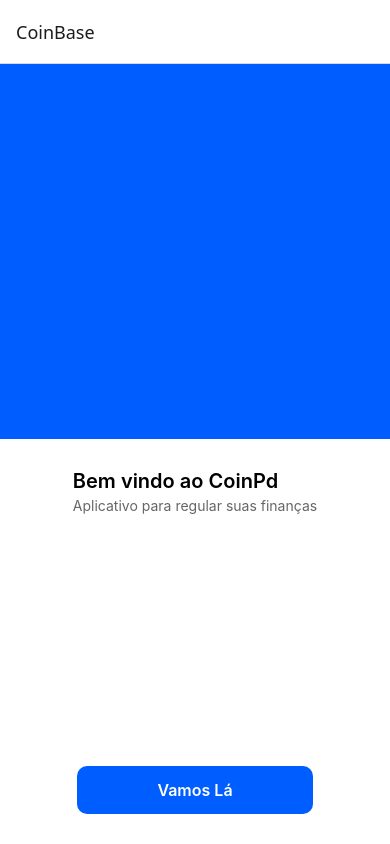
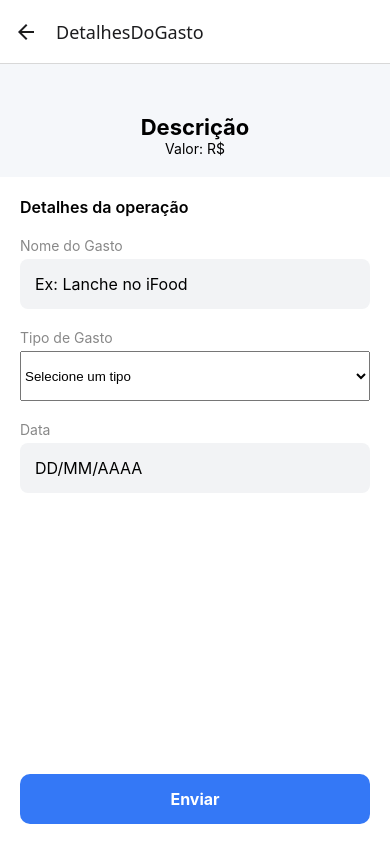
Before and after one commit to DgDavi/coinpd, a React Native app in the folder CoinPd/: screen /DetalhesDoGasto in a window 390 px wide. Built offline with nearby package versions, Linux system fonts and the light colour scheme.

Commit message:
Adicionei as páginas de adicinar valor gasto e adiconar a descrição dele.

```diff
--- a/CoinPd/App.js
+++ b/CoinPd/App.js
@@ -8,6 +8,8 @@ import AddSenha from './src/AddSenha';
 import NomeSobrenome from './src/NomeSobrenome.js';
 import TelaInicial from './src/TelaInicial.js';
 import Datas from './src/Datas.js';
+import AdicionarGasto from './src/AdicionarGasto.js';
+import DetalhesDoGasto from './src/DetalhesDoGasto.js';
 
 const Stack = createStackNavigator();
 
@@ -42,6 +44,12 @@ export default function App() {
         <Stack.Screen name="Datas"
         component={Datas}
         />
+        <Stack.Screen name="AdicionarGasto"
+        component={AdicionarGasto}
+        />
+        <Stack.Screen name="DetalhesDoGasto"
+        component={DetalhesDoGasto}
+        />
       </Stack.Navigator>
     </NavigationContainer>
   );
--- a/CoinPd/package.json
+++ b/CoinPd/package.json
@@ -10,6 +10,7 @@
   },
   "dependencies": {
     "@expo/metro-runtime": "~5.0.4",
+    "@react-native-picker/picker": "^2.11.0",
     "@react-navigation/native": "^7.1.9",
     "@react-navigation/native-stack": "^7.3.13",
     "@react-navigation/stack": "^7.3.2",
--- /dev/null
+++ b/CoinPd/src/AdicionarGasto.js
@@ -0,0 +1,112 @@
+import React, { useState } from "react";
+import {
+  View,
+  Text,
+  TextInput,
+  TouchableOpacity,
+  StyleSheet,
+  SafeAreaView,
+  KeyboardAvoidingView,
+  Platform,
+  ScrollView,
+  ToastAndroid,
+} from "react-native";
+
+export default ({ navigation }) => {
+  const [valor, setValor] = useState("");
+
+  return (
+    <SafeAreaView style={styles.container}>
+      <KeyboardAvoidingView
+        behavior={Platform.OS === "ios" ? "padding" : "height"}
+        style={styles.keyboardContainer}
+      >
+        <ScrollView
+          contentContainerStyle={styles.content}
+          keyboardShouldPersistTaps="handled"
+        >
+          <Text style={styles.titulo}>Adicionar valor</Text>
+
+          <View style={styles.inputContainer}>
+            <TextInput
+              style={styles.input}
+              value={valor}
+              onChangeText={setValor}
+              keyboardType="numeric"
+              placeholder="0"
+              placeholderTextColor="#ccc"
+            />
+            <Text style={styles.moeda}>R$</Text>
+          </View>
+        </ScrollView>
+
+        <View style={styles.footer}>
+          <TouchableOpacity
+            style={styles.botao}
+            onPress={() => navigation.navigate("DetalhesDoGasto", { valor })}
+            >
+            <Text style={styles.botaoTexto}>Enviar</Text>
+          </TouchableOpacity>
+        </View>
+      </KeyboardAvoidingView>
+    </SafeAreaView>
+  );
+};
+
+const styles = StyleSheet.create({
+  container: {
+    flex: 1,
+    backgroundColor: "#fff",
+  },
+  keyboardContainer: {
+    flex: 1,
+  },
+  content: {
+    flexGrow: 1,
+    justifyContent: "flex-start",
+    padding: 20,
+  },
+  titulo: {
+    fontSize: 20,
+    fontWeight: "600",
+    textAlign: "center",
+    marginVertical: 30,
+  },
+  inputContainer: {
+    flexDirection: "row",
+    alignSelf: "center",
+    alignItems: "center",
+    borderBottomWidth: 1,
+    borderColor: "#ccc",
+    paddingBottom: 10,
+    marginBottom: 20,
+  },
+  input: {
+    fontSize: 32,
+    textAlign: "right",
+    paddingRight: 10,
+    width: 100,
+    color: "#000",
+  },
+  moeda: {
+    fontSize: 32,
+    color: "#000",
+  },
+  footer: {
+    padding: 20,
+    backgroundColor: "#fff",
+  },
+  botao: {
+    backgroundColor: "#007bff",
+    paddingVertical: 15,
+    borderRadius: 10,
+    alignItems: "center",
+  },
+  botaoTexto: {
+    color: "#fff",
+    fontSize: 18,
+  },
+  botaoVoltar: {
+    marginBottom: 20,
+  },
+});
--- /dev/null
+++ b/CoinPd/src/DetalhesDoGasto.js
@@ -0,0 +1,171 @@
+import React, { useState } from 'react';
+import { View, Text, StyleSheet, TextInput, TouchableOpacity, ScrollView } from 'react-native';
+import { Picker } from '@react-native-picker/picker';
+import { useRoute } from '@react-navigation/native';
+
+export default function DetailsOperation() {
+  const [cartaoSelecionado, setCartaoSelecionado] = useState('');
+  const [tipoGasto, setTipoGasto] = useState('');
+  const [tipoGastoOutro, setTipoGastoOutro] = useState('');
+  const [nomeGasto, setNomeGasto] = useState('');
+  const [data, setData] = useState('');
+
+  const cartoes = [
+    { id: '1', nomeCartao: 'Cartão 1:      ...3140' },
+    { id: '2', nomeCartao: 'Cartão 2:      ...3240' },
+    { id: '3', nomeCartao: 'Cartão 3:      ...3340' },
+  ];
+
+  const formatDate = (text) => {
+    const cleaned = text.replace(/\D/g, '');
+    let formatted = cleaned;
+    if (cleaned.length >= 3 && cleaned.length <= 4) {
+      formatted = cleaned.slice(0, 2) + '/' + cleaned.slice(2);
+    } else if (cleaned.length > 4) {
+      formatted = cleaned.slice(0, 2) + '/' + cleaned.slice(2, 4) + '/' + cleaned.slice(4, 8);
+    }
+    return formatted;
+  };
+
+  const { valor } = useRoute().params || {};
+
+  return (
+    <View style={styles.container}>
+      {/* Header */}
+      <View style={styles.header}>
+        <Text style={styles.headerTitle}>Descrição</Text>
+        <Text style={styles.valor}>Valor: R${valor}</Text>
+      </View>
+
+      {/* Content */}
+      <ScrollView contentContainerStyle={styles.content}>
+        <Text style={styles.sectionTitle}>Detalhes da operação</Text>
+
+        {/* Nome do Gasto */}
+        <View style={styles.field}>
+          <Text style={styles.label}>Nome do Gasto</Text>
+          <TextInput
+            style={styles.input}
+            placeholder="Ex: Lanche no iFood"
+            value={nomeGasto}
+            onChangeText={setNomeGasto}
+          />
+        </View>
+
+
+        {/* Tipo de Gasto */}
+        <View style={styles.field}>
+          <Text style={styles.label}>Tipo de Gasto</Text>
+          <View style={styles.pickerWrapper}>
+
+            {/* Ta feio mesmo e eu não seu estilizar */}
+            <Picker
+              selectedValue={tipoGasto}
+              onValueChange={(itemValue) => setTipoGasto(itemValue)}
+              style={styles.picker}
+            >
+              <Picker.Item label="Selecione um tipo" value="" />
+              <Picker.Item label="Casa"       value="Casa" />
+              <Picker.Item label="Lazer"      value="Lazer" />
+              <Picker.Item label="Transporte" value="Transporte" />
+              <Picker.Item label="Comida"     value="Comida" />
+              <Picker.Item label="Outro"      value="Outro" />
+            </Picker>
+          </View>
+        </View>
+
+        {tipoGasto === 'Outro' && (
+          <View style={styles.field}>
+            <Text style={styles.label}>Descreva o tipo de gasto</Text>
+            <TextInput
+              style={styles.input}
+              placeholder="Ex: Saúde, Educação..."
+              value={tipoGastoOutro}
+              onChangeText={setTipoGastoOutro}
+            />
+          </View>
+        )}
+
+
+
+        {/* Data */}
+        <View style={styles.field}>
+          <Text style={styles.label}>Data</Text>
+          <TextInput
+            style={styles.input}
+            placeholder="DD/MM/AAAA"
+            value={data}
+            onChangeText={(text) => setData(formatDate(text))}
+            keyboardType="numeric"
+            maxLength={10}
+          />
+        </View>
+      </ScrollView>
+
+      {/* Botão */}
+      <TouchableOpacity style={styles.button}>
+        <Text style={styles.buttonText}>Enviar</Text>
+      </TouchableOpacity>
+    </View>
+  );
+}
+
+const styles = StyleSheet.create({
+  container: {
+    flex: 1,
+    backgroundColor: '#FFFFFF',
+  },
+  header: {
+    backgroundColor: '#F5F7FA',
+    paddingTop: 50,
+    paddingBottom: 20,
+    alignItems: 'center',
+  },
+  headerTitle: {
+    fontSize: 22,
+    fontWeight: 'bold',
+    color: '#000',
+  },
+  content: {
+    padding: 20,
+  },
+  sectionTitle: {
+    fontSize: 16,
+    fontWeight: '600',
+    marginBottom: 20,
+  },
+  field: {
+    marginBottom: 20,
+  },
+  label: {
+    fontSize: 14,
+    color: '#888',
+    marginBottom: 5,
+  },
+  input: {
+    backgroundColor: '#F2F3F5',
+    padding: 15,
+    borderRadius: 8,
+    fontSize: 16,
+  },
+  pickerWrapper: {
+    backgroundColor: '#F2F3F5',
+    borderRadius: 8,
+  },
+  picker: {
+    height: 50,
+    width: '100%',
+  },
+  button: {
+    backgroundColor: '#3478F6',
+    padding: 15,
+    margin: 20,
+    borderRadius: 10,
+    alignItems: 'center',
+  },
+  buttonText: {
+    color: '#FFFFFF',
+    fontSize: 16,
+    fontWeight: 'bold',
+  },
+});
--- a/CoinPd/src/TelaInicial.js
+++ b/CoinPd/src/TelaInicial.js
@@ -1,9 +1,10 @@
 import React from 'react';
 import { View, Text, StyleSheet, TouchableOpacity } from 'react-native';
-import { MaterialIcons, Feather } from '@expo/vector-icons';
+import { MaterialIcons  } from '@expo/vector-icons';
 import { useRoute } from '@react-navigation/native';
 
 import Datas from './Datas';
+import AdicionarGasto from './AdicionarGasto';
 
 export default function TelaInicial({ route, navigation }) {
     const { nome } = route.params || {};
@@ -27,7 +28,10 @@ export default function TelaInicial({ route, navigation }) {
                     </View>
                 </View>
 
-                <TouchableOpacity style={styles.addButton}>
+                <TouchableOpacity
+                    style={styles.addButton}
+                    onPress={() => navigation.navigate('AdicionarGasto')}
+                    >
                     <Text style={styles.addButtonText}>Add Gasto</Text>
                 </TouchableOpacity>
 
```
Also changed, not shown: 1 other file (tests, documents, lock files or other folders).
